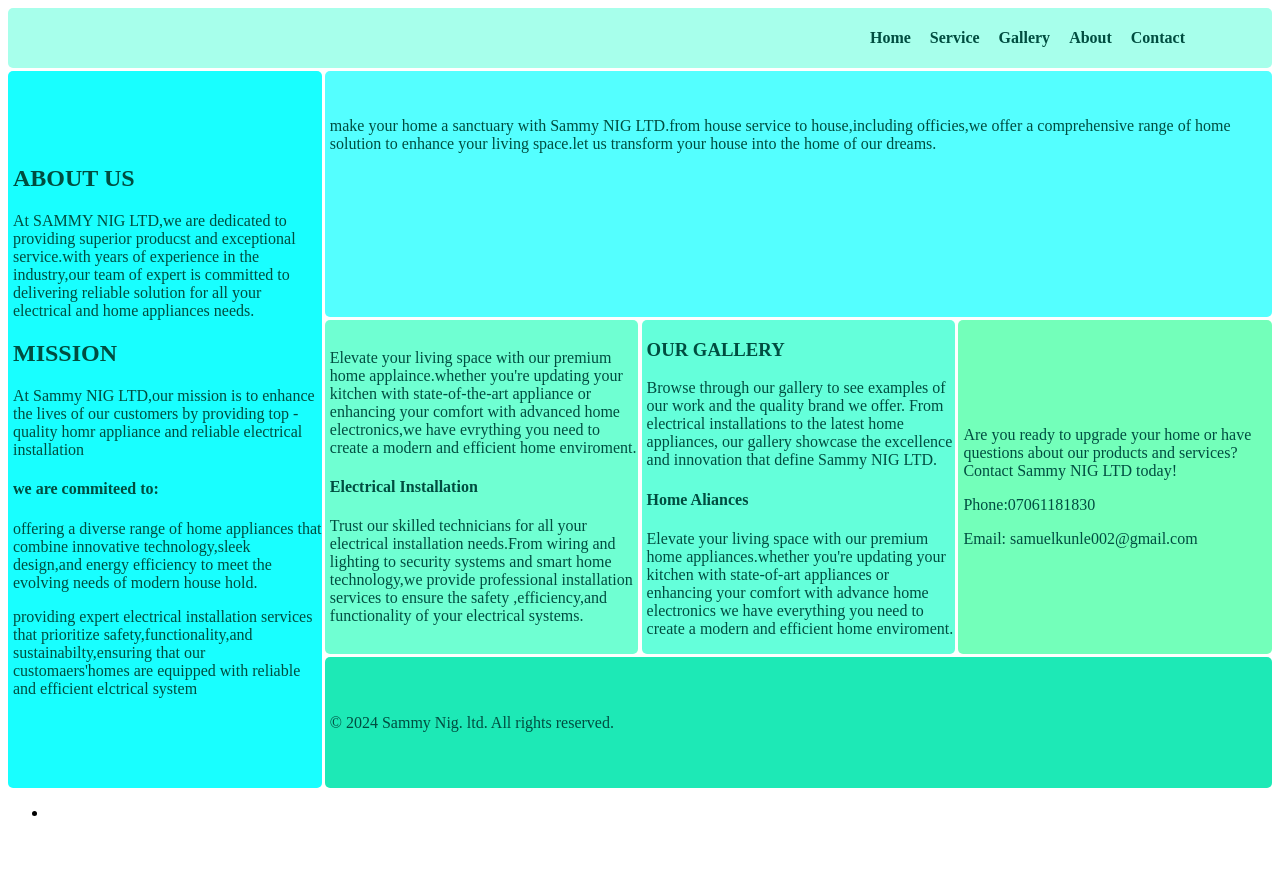
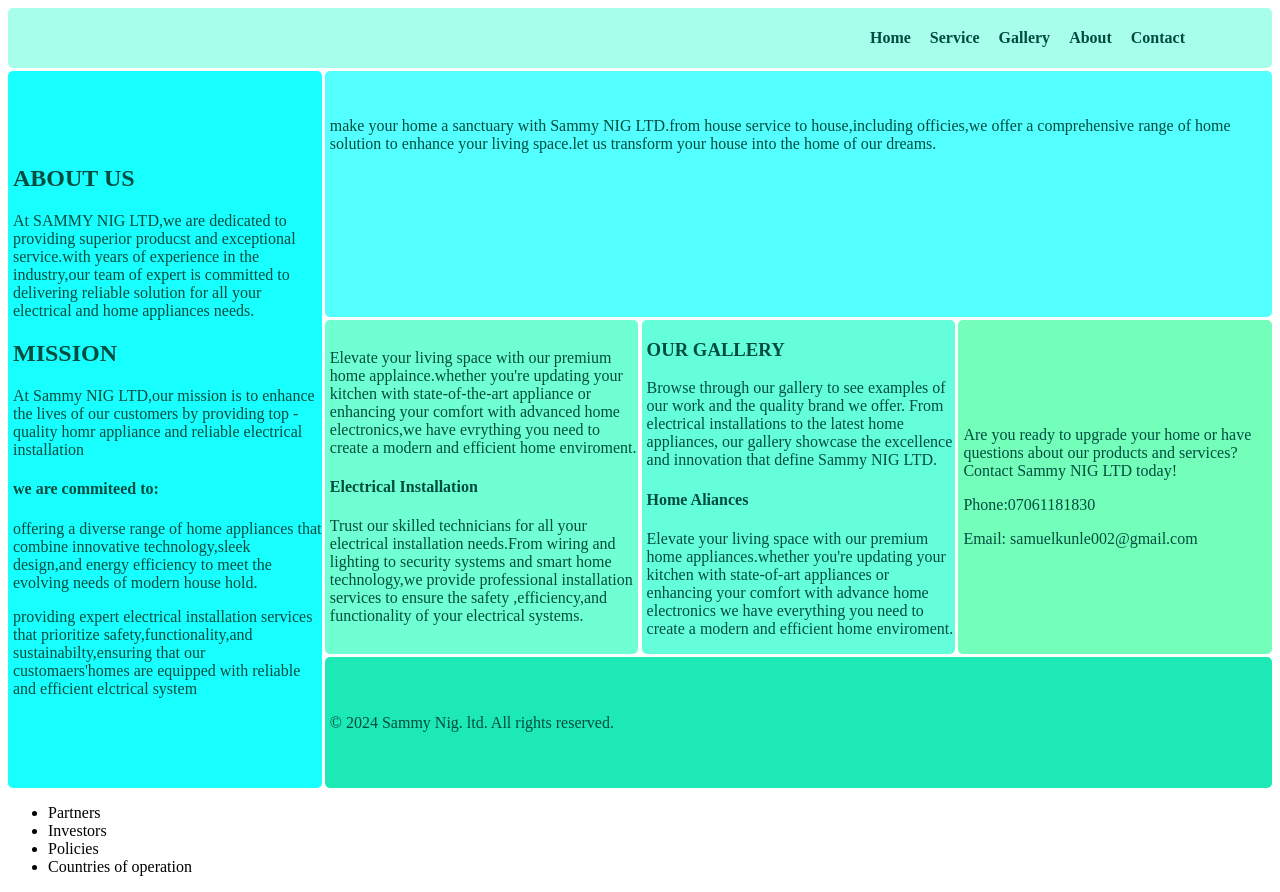
Before and after one commit to SAMMMYJAY/new-grid, a plain HTML site: page index.html in a window 1280 px wide. Before the commit the page ends 838 px from the top, so only its background shows below. Drawn offline with Linux system fonts and the light colour scheme.

Commit message:
another commit

```diff
--- a/index.html
+++ b/index.html
@@ -107,7 +107,12 @@
 
     <section>
         <div>
-            <ul><li></li></ul>
+            <ul>
+                <li>Partners</li>
+                <li>Investors</li>
+                <li>Policies</li>
+                <li>Countries of operation</li>
+            </ul>
         </div>
     </section>
 </body>
```
